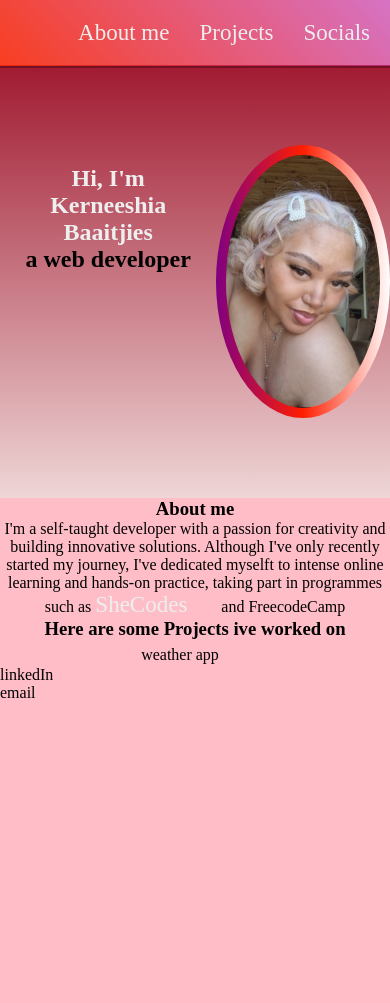
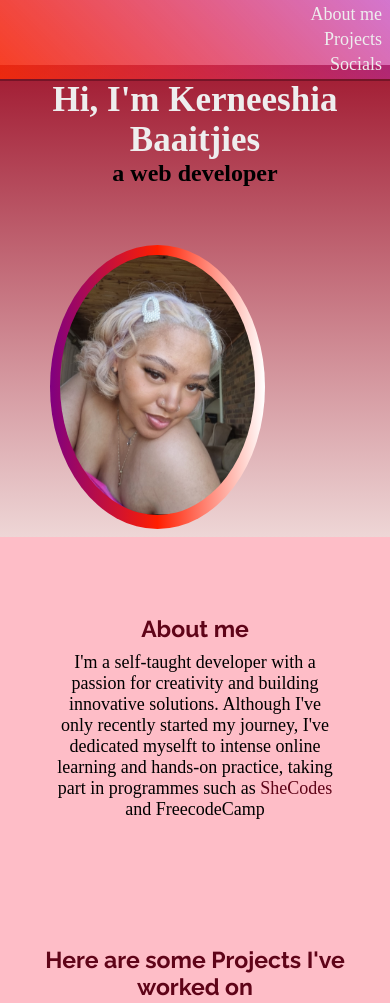
Before and after one commit to Kerneeshia/my-website, a plain HTML site: page index.html in a window 390 px wide. Shown: the top 1003 px of the page. Before the commit the page ends 844 px from the top, so only its background shows below. Drawn offline with Linux system fonts and the light colour scheme.

Commit message:
finished everything and forgot to update here

```diff
--- a/index.html
+++ b/index.html
@@ -12,9 +12,9 @@
 <body>
     <header>
         <nav id="navbar">
-            <a href="">About me</a>
-            <a href="">Projects</a>
-            <a href="">Socials</a>
+            <a href="#about-me">About me</a>
+            <a href="#projects">Projects</a>
+            <a href="#socials">Socials</a>
         </nav>
     </header>
     <main>
@@ -29,22 +29,27 @@
 
     <section id="about-me">
         <h3>About me</h3>
-        <p class="about-me">I'm a self-taught developer with a passion for creativity and building innovative solutions. Although I've only recently started my journey, I've dedicated myselft to intense online learning and hands-on practice, taking part in programmes such as <a href="">SheCodes</a> and FreecodeCamp</p>
+        <p class="about-me">I'm a self-taught developer with a passion for creativity and building innovative solutions. Although I've only recently started my journey, I've dedicated myselft to intense online learning and hands-on practice, taking part in programmes such as <a href="https://www.shecodes.io/graduates/133668-kerneeshia-baaitjies">SheCodes </a>and FreecodeCamp</p>
     </section>
     <section id="projects">
-        <h3>Here are some Projects ive worked on</h3>
-    <div class="project-title">weather app <a href="http://" target="_blank" rel="noopener noreferrer"></a>
+        <h3>Here are some Projects I've worked on</h3>
+    <div class="project-grid">
+         <a href="https://kaleidosky.netlify.app/" target="_blank" class="project" rel="noopener noreferrer"><img src="src/weather-app.jpg" alt="weather-app-pic"></br>Weather App</a>
+         <a href="https://poem-gener8tor.netlify.app/" target="_blank" class="project" rel="noopener noreferrer"> <img src="src/ai-poem-gen.jpg" alt="poem-gen-pic"></br>AI poem generator</a>
+         <a href="http://world-tz.netlify.app/ " class="project" target="_blank" rel="noopener noreferrer"><img src="src/world-clock.jpg" alt="world-clock-pic"></br>World-clock</a>
     </div>
     </section>
 
 </main>
 <footer>
     <section id="socials">
-<ul>
-    <li>linkedIn</li>
-    <li>email</li>
+        <h4>Lets connect...</h4>
 
-</ul>
+    <a href="https://github.com/Kerneeshia"><i class="fab  fa-github" ></i>Github</a>
+    <a href="https://www.linkedin.com/in/kerneeshia-b-bb4789155"><i class="fab fa-linkedin" ></i>linkedIn</a>
+    <a href="kerneeshia.baaitjies@gmail.com"><i class="fa fa-envelope" ></i>Email</a>
+    <a href=""><i class="fab fa-facebook" ></i>Facebook</a>
+
     </section>
 </footer>
 </body>
--- a/src/style.css
+++ b/src/style.css
@@ -1,3 +1,6 @@
+html{
+    scroll-behavior: smooth;
+}
 *{
     box-sizing: inherit;
     margin: 0;
@@ -45,8 +48,8 @@ body{
     padding: 10px;
     background: repeating-linear-gradient(90deg,purple,rgb(255, 30, 0),white);
     border-radius: 50%;
-    height: 30vh;
-    width: 30vh;
+    height: 60vh;
+    width: 60vh;
     overflow: visible;
     position: relative;
 }
@@ -59,13 +62,118 @@ main{
     width: 100%;
     background: linear-gradient(180deg,rgb(161, 26, 49), rgb(238, 214, 214));
     text-align: center;
+    padding: 0;
 }
 #welcome-setion,h1{
 color: #eee;
+font-size: 35px;
 
 }
 .header{
     padding: 20px;
     text-align: center;
     margin: 80px auto;
+
 }
+section h3{
+    margin: 10px;
+    font-size: 23px;
+    font-family: raleway;
+    color: rgb(95, 4, 24);
+}
+#about-me{
+    margin:20px;
+}
+#about-me,h3{
+    font-size: 18px;
+    font-family: 'Times New Roman', Times, serif;
+
+}
+#about-me a{
+    color:rgb(95, 4, 24);
+    padding: 0;
+}
+section,#projects{
+    margin: 0 auto;
+    padding: 3rem 2rem;
+    overflow: hidden;
+    /* background:pink; */
+
+
+}
+.project-grid{
+    display: grid;
+    grid-template-columns: 1fr 1fr;
+    grid-template-rows: 1fr 1fr;
+    width: 70vw;
+    gap: 4rem;
+    margin: 0 auto;
+    margin-bottom: 6rem;
+    /* background-color: pink; */
+    max-width: 100%;
+}
+.project-grid img{
+    width:30vw;
+    padding: 0;
+
+}
+.project{
+background: pink;
+box-shadow: 1px 1px 2px rgba(49, 4, 15, 0.4);
+border-radius: 2px;
+padding: 1em;
+text-align: center;
+margin-top: 50px;
+color:black;
+}
+.project{
+    text-decoration: none;
+}
+.project:hover{
+    transform: scale(1.2);
+    transition: 0.5s ease-in-out;
+}
+footer{
+    background: linear-gradient(180deg, rgb(238, 214, 214),rgb(161, 26, 49));
+}
+#socials,h4{
+    font-size: 23px;
+    color: #d1114b;
+    text-align: center;
+
+}
+i{
+    padding: 4px;
+}
+
+@media (max-width:650px){
+    .img-div{
+        max-width: 100%;
+        margin: 180px 0 8px 50px;
+        width:50%;
+        height: 50%;
+}
+    .header{
+        margin: 0 auto;
+        position: absolute;
+        top: 0;
+        margin-top: 60px;
+        font-size: 16px;
+
+    }
+    #welcome-section{
+        margin: 0 auto;
+        padding: 0;
+    }
+    #navbar,a{
+        font-size: 18px;
+        flex-direction: column;
+        padding: 2px;
+        padding-right: 10px;
+
+    }
+    .project-grid{
+        grid-template-columns: 1fr;
+        margin: 0 auto;
+        }
+}
```
Also changed, not shown: src/ai-poem-gen.jpg (added), src/weather-app.jpg (added), src/world-clock.jpg (added).
